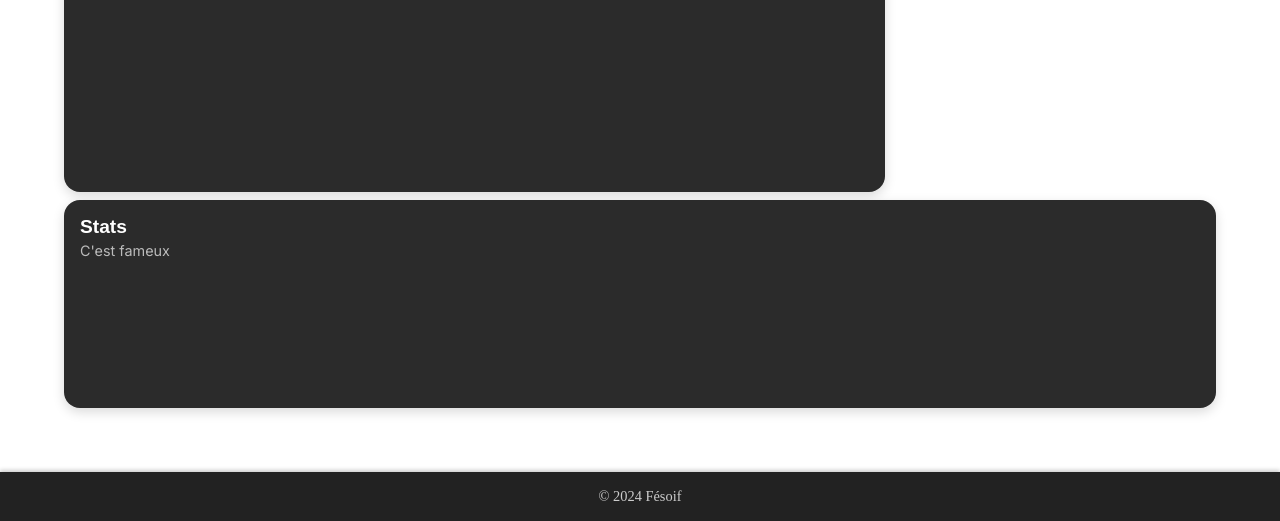
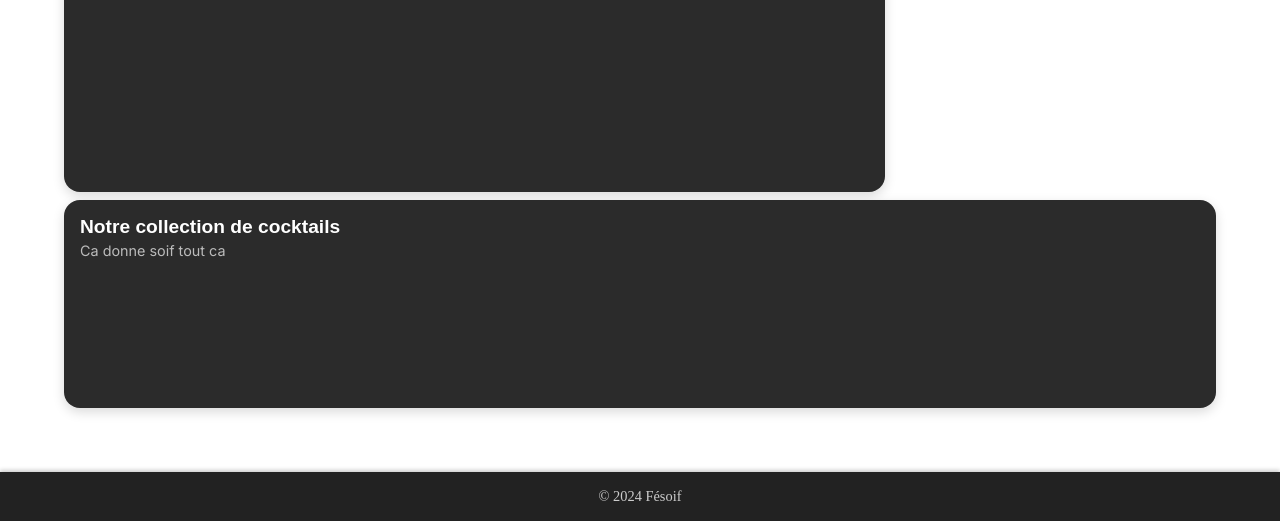
Before and after one commit to aserlite/archi_log_projet, a Flask app: page / in a window 1280 px wide. Shown: the part 820-1341 px from the top of the page. Run offline with Flask 3, Linux system fonts and the light colour scheme; some web fonts are replaced.

Commit message:
ajout liens page index

```diff
--- a/templates/base.html
+++ b/templates/base.html
@@ -36,7 +36,7 @@
             {% else %}
             <p>Bienvenue ploucos, fais toi un compte !</p>
             {% endif %}
-            <a href="/login">
+            <a href="{{ url_for('profile_route') }}">
                 <img src="../static/images/user.png" alt="User Icon" id="user-icon"></a>
         </div>
     </nav>
--- a/templates/index.html
+++ b/templates/index.html
@@ -7,30 +7,44 @@
 <link rel="stylesheet" href="../static/styles/style.css">
 
 <div id="cell-container">
-    <!-- <a href="/party/create.html"> -->
-        <div class="cell" id="cell-soiree">
-            <h3>Nouvelle soirée</h3>
-            <p>Elle n'attend que toi</p>
-        </div>
-    <!-- </a> -->
+    {% if session.user_id %}
+    <a class="cell" href="{{ url_for('create_party_route') }}" id="cell-soiree">
+        <h3>Nouvelle soirée</h3>
+        <p>Elle n'attend que toi</p>
+    </a>
 
-    <!-- <a href="/"> -->
-        <div class="cell" id="cell-historique">
-            <h3>Tes anciennes soirées</h3>
-            <p>S'agirait de doser</p>
-        </div>
-    <!-- </a> -->
+    <a class="cell" href="{{ url_for('create_party_route') }}" id="cell-historique">
+        <h3>Tes stats et anciennes soirées</h3>
+        <p>S'agirait de doser</p>
+    </a>
 
     <div class="cell" id="cell-citation">
         <img src="../static/images/citation.png" alt="Citation">
     </div>
 
-    <!-- <a href="/user/profile.html"> -->
-        <div class="cell" id="cell-stats">
-            <h3>Stats</h3>
-            <p>C'est fameux</p>
-        </div>
-    <!-- </a> -->
+    <a class="cell" href="{{ url_for('drinks') }}" id="cell-stats">
+        <h3>Notre collection de cocktails</h3>
+        <p>Ca donne soif tout ca</p>
+    </a>
+    {% else %}
+    <a href="{{ url_for('login_route') }}" class="cell" id="cell-soiree">
+            <h3>Connecte-toi pour créer une soirée</h3>
+            <p>Elle n'attend que toi</p>
+    </a>
+    <a href="{{ url_for('register_route') }}"  class="cell" id="cell-historique">
+            <h3>Pas encore inscrit ?</h3>
+            <p>Rejoins-nous !</p>
+    </a>
+
+    <div class="cell" id="cell-citation">
+        <img src="../static/images/citation.png" alt="Citation">
+    </div>
+
+    <a class="cell" href="{{ url_for('drinks') }}" id="cell-stats">
+        <h3>Notre collection de cocktails</h3>
+        <p>Ca donne soif tout ca</p>
+    </a>
+    {% endif %}
 </div>
 
 {% endblock %}
--- a/templates/user/profile.html
+++ b/templates/user/profile.html
@@ -3,7 +3,8 @@
 {% block title %}Fésoif - Profil{% endblock %}
 
 {% block content %}
-<a href="/">Retour à l'accueil</a>
+<a href="{{ url_for('index') }}">Retour à l'accueil</a>
+<a href="{{ url_for('logout_route') }}">Se déconnecter</a>
 <h2>Profil utilisateur</h2>
 <ul>
     <li><strong>Nom :</strong> {{ user.nom }}</li>
```
